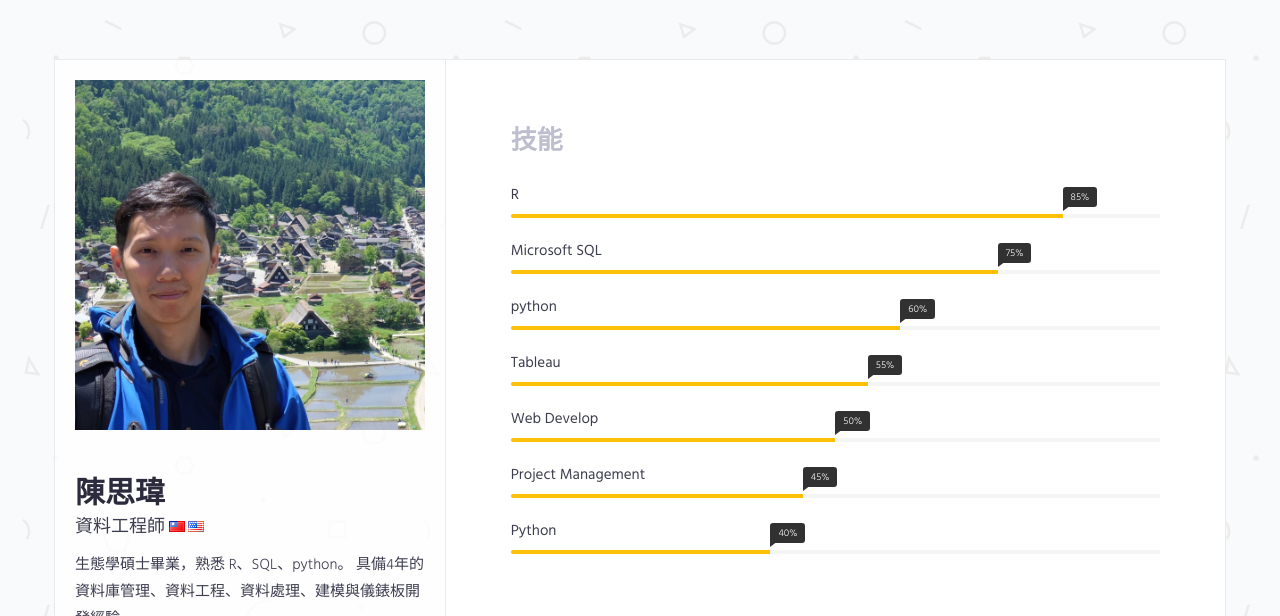
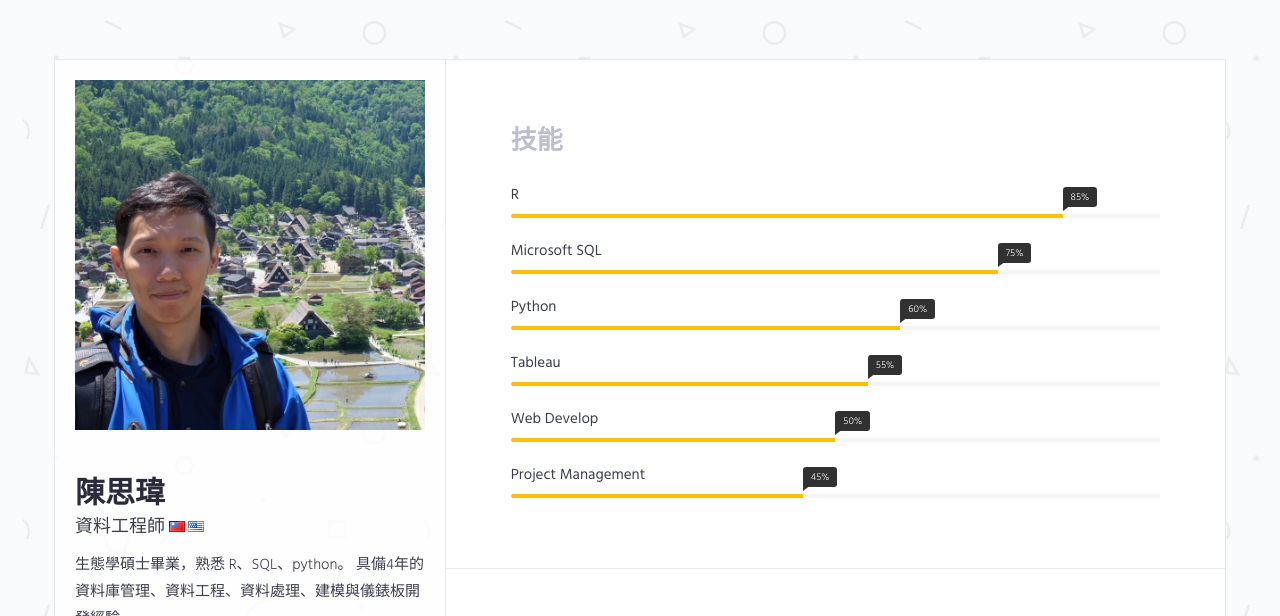
Before and after one commit to swc1282/cv, a plain HTML site: page resume_chn.html in a window 1280 px wide. Shown: the top 616 px of the page. Drawn offline with Linux system fonts and the light colour scheme.

Commit message:
fix duplicate python part

```diff
--- a/resume_chn.html
+++ b/resume_chn.html
@@ -183,7 +183,7 @@
 
 
                     <div class="progress-item">
-                        <span class="progress-title">python</span>
+                        <span class="progress-title">Python</span>
                         <div class="progress">
                             <div class="progress-bar" role="progressbar" aria-valuenow="60" aria-valuemin="0"
                                  aria-valuemax="100" style="width: 60%;">
@@ -222,17 +222,6 @@
                             </div>
                         </div>
                     </div>
-
-                    <div class="progress-item">
-                        <span class="progress-title">Python</span>
-                        <div class="progress">
-                            <div class="progress-bar" role="progressbar" aria-valuenow="40" aria-valuemin="0"
-                                 aria-valuemax="100" style="width: 40%;">
-                                 <span class="progress-percent"> 40%</span>
-                            </div>
-                        </div>
-                    </div>
-
             </div>
         </div>
     </div>
```
